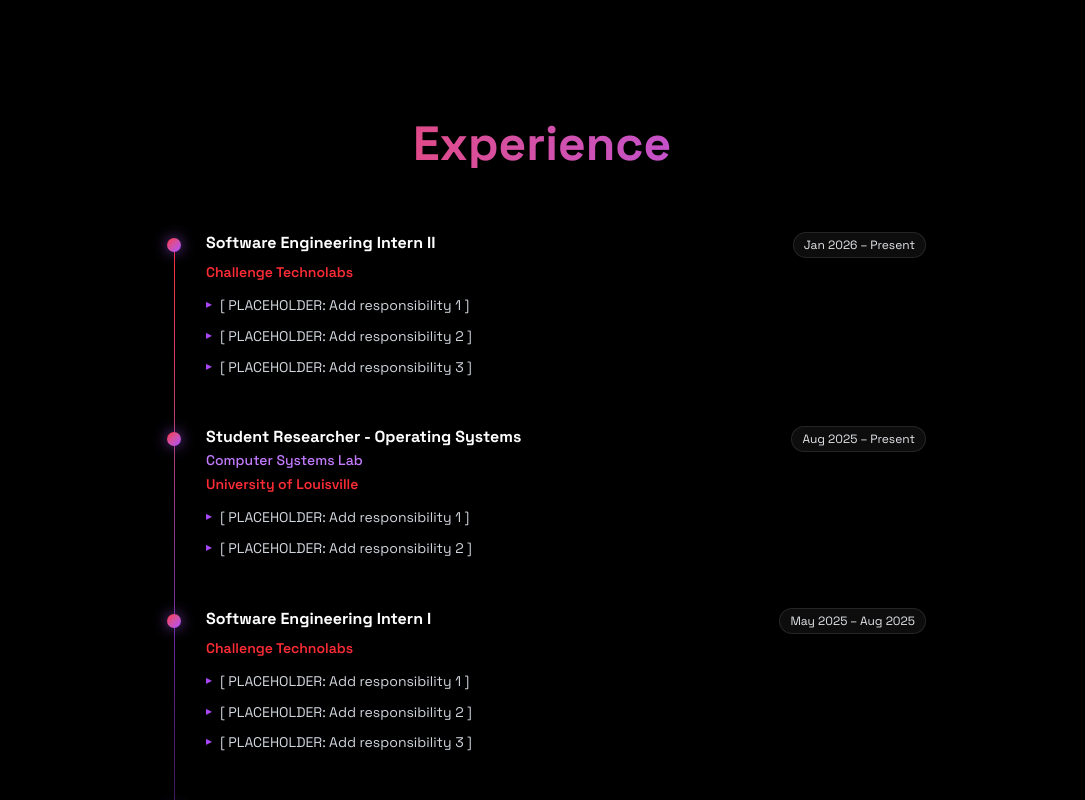
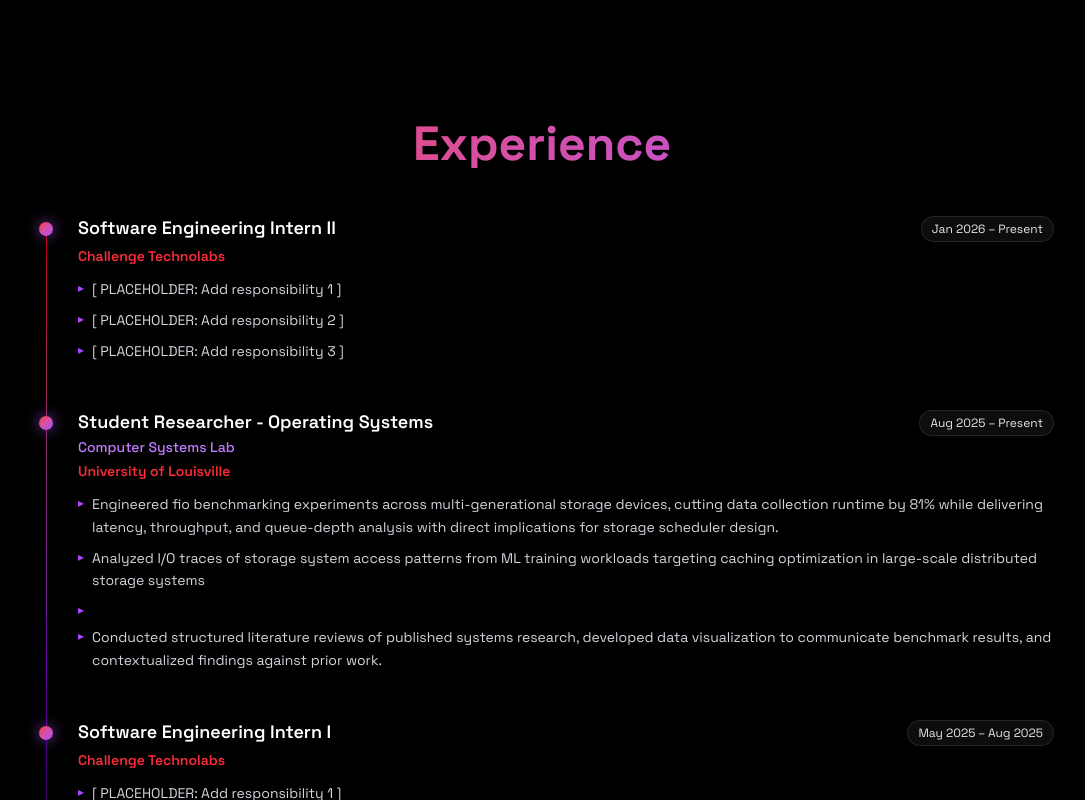
Before and after one commit to pr33tpatel/preet-dev, a React (Vite) app: page / in a window 1280 px wide. Shown: the part 760-1560 px from the top of the page, without its empty margins (98-1183 px from the left). Built offline with nearby package versions, Linux system fonts and the light colour scheme.

Commit message:
updates to Experience section

```diff
--- a/src/components/sections/Experience.jsx
+++ b/src/components/sections/Experience.jsx
@@ -22,8 +22,10 @@ const experiences = [
     date: "Aug 2025 – Present",
     current: true,
     responsibilities: [
-      "[ PLACEHOLDER: Add responsibility 1 ]",
-      "[ PLACEHOLDER: Add responsibility 2 ]",
+      "Engineered fio benchmarking experiments across multi-generational storage devices, cutting data collection runtime by 81% while delivering latency, throughput, and queue-depth analysis with direct implications for storage scheduler design.",
+      "Analyzed I/O traces of storage system access patterns from ML training workloads targeting caching optimization in large-scale distributed storage systems",
+      "",
+      "Conducted structured literature reviews of published systems research, developed data visualization to communicate benchmark results, and contextualized findings against prior work.",
     ],
   },
   {
@@ -65,7 +67,7 @@ const TimelineItem = ({ exp, index }) => {
           observer.unobserve(entry.target); // persists after appearing
         }
       },
-      { threshold: 0.15 },
+      { threshold: 0.4 },
     );
     if (ref.current) observer.observe(ref.current);
     return () => observer.disconnect();
@@ -78,22 +80,21 @@ const TimelineItem = ({ exp, index }) => {
       className={`relative pb-12 pl-12 transition-all duration-700 ease-out ${
         visible ? "translate-y-0 opacity-100" : "translate-y-6 opacity-0"
       }`}
-      style={{ transitionDelay: `${index * 170}ms` }}
+      style={{ transitionDelay: `${index * 130}ms` }}
     >
       {/* Timeline dot */}
       <div
-        className={`absolute top-1.5 left-4 h-3.5 w-3.5 -translate-x-1/2 rounded-full transition-all duration-500 ${
+        className={`absolute top-1.5 left-4 h-3.5 w-3.5 -translate-x-1/2 rounded-full transition-all duration-300 ${
           visible
             ? "bg-gradient-to-br from-red-500 to-purple-500 shadow-[0_0_14px_rgba(168,85,247,0.7)]"
             : "border border-gray-600 bg-gray-800"
         }`}
-        style={{ transitionDelay: `${index * 170 + 200}ms` }}
+        style={{ transitionDelay: `${index * 130 + 200}ms` }}
       />
-
       {/* Title + date */}
       <div className="mb-1 flex flex-col gap-1.5 sm:flex-row sm:items-start sm:justify-between">
         <div>
-          <h3 className="text-base leading-snug font-bold text-white">{exp.title}</h3>
+          <h3 className="text-lg leading-snug font-semibold text-white">{exp.title}</h3>
           {exp.subtitle && (
             <p className="mt-0.5 text-sm font-medium text-purple-400">{exp.subtitle}</p>
           )}
@@ -128,14 +129,14 @@ const TimelineItem = ({ exp, index }) => {
 export const Experience = () => {
   return (
     <section id="experience" className="px-4 py-20">
-      <div className="mx-auto max-w-3xl">
-        <h2 className="mb-16 bg-gradient-to-r from-red-500 to-purple-500 bg-clip-text text-center text-5xl font-bold text-transparent">
+      <div className="mx-auto max-w-5xl">
+        <h2 className="mb-12 bg-gradient-to-r from-red-500 to-purple-500 bg-clip-text text-center text-5xl font-bold text-transparent">
           Experience
         </h2>
 
         <div className="relative">
           {/* Vertical gradient line */}
-          <div className="absolute top-2 bottom-0 left-4 w-px bg-gradient-to-b from-red-500 via-purple-500/60 to-transparent" />
+          <div className="absolute top-2 bottom-0 left-4 w-px bg-gradient-to-b from-red-700 via-purple-700/75 to-transparent" />
 
           {experiences.map((exp, index) => (
             <TimelineItem key={exp.id} exp={exp} index={index} />
```
